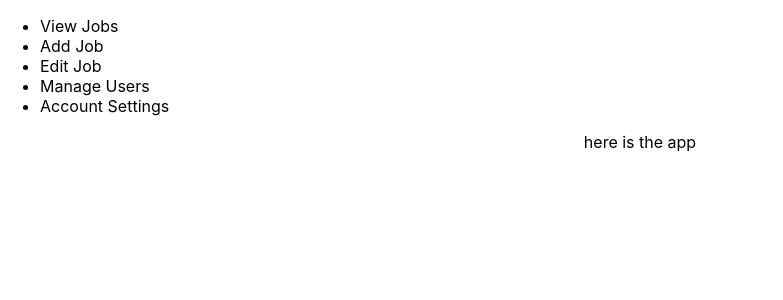
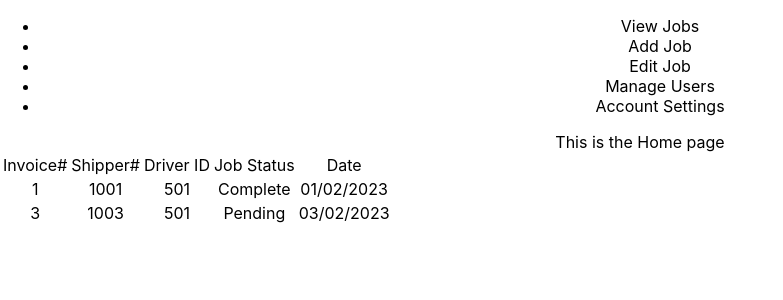
Before and after one commit to HighItsKy/CSCI441-GroupProject, a React (Create React App) app in the folder transportapp/: page / in a window 1280 px wide. Shown: the top 300 px of the page, without its empty margins (0-783 px from the left). Built offline with nearby package versions, Linux system fonts and the light colour scheme.

Commit message:
Add more components, routing example, and fake data to simulate grabbing from db

```diff
--- a/transportapp/package.json
+++ b/transportapp/package.json
@@ -8,6 +8,7 @@
     "@testing-library/user-event": "^13.5.0",
     "react": "^18.2.0",
     "react-dom": "^18.2.0",
+    "react-router-dom": "^6.9.0",
     "react-scripts": "5.0.1",
     "web-vitals": "^2.1.4"
   },
--- a/transportapp/src/App.js
+++ b/transportapp/src/App.js
@@ -1,16 +1,31 @@
-import logo from './logo.svg';
 import './App.css';
+import { Route, Switch } from 'react-router-dom'
 // import any components you want to use in this file:
 import Navbar from './components/Navbar';
+import Home from './components/Home';
+import About from './components/About';
+import Login from './components/Login';
+// use Route, Router instead
+import { createBrowserRouter, RouterProvider } from 'react-router-dom';
+
+
+// use state instead of variables
+let isUserLoggedIn = true;
+let currentPath = isUserLoggedIn ? <Home /> : <Login />
+
+const router = createBrowserRouter([
+  {
+    path: "/",
+    element: currentPath
+  }
+])
+
+
 
 function App() {
   return (
-    <div>
-      {/* Here is how we use the component in our html */}
-      <Navbar />
-      <div className="App">
-        here is the app
-      </div>
+    <div className='App'>
+      <RouterProvider router={router} />
     </div>
 
   );
--- /dev/null
+++ b/transportapp/src/components/About.js
@@ -0,0 +1,17 @@
+// import any components you want to use in this file:
+import Navbar from './Navbar';
+
+
+function About() {
+    return (
+        <div>
+            <Navbar />
+            <main>
+                This is the About page
+            </main>
+        </div>
+
+    );
+}
+
+export default About;
--- /dev/null
+++ b/transportapp/src/components/Home.js
@@ -0,0 +1,56 @@
+// import any components you want to use in this file:
+import Navbar from './Navbar';
+import JobList from './JobList';
+
+
+
+
+function Home() {
+
+    const adminUser = {
+        id: 101,
+        isAdmin: true,
+        isDriver: false,
+        firstName: "Chris",
+        lastName: "Pratt",
+        username: "starlord1982",
+        password: "12345",
+        phone: "(123) 456-7890",
+        streetAddress: "123 Star Court",
+        city: "city",
+        state: "state",
+        email: "email@mail.com"
+    }
+    const driverUser = {
+        id: 501,
+        isAdmin: false,
+        isDriver: true,
+        firstName: "Rocket",
+        lastName: "Racoon",
+        username: "firepower777",
+        password: "54321",
+        phone: "(111) 222-3333",
+        streetAddress: "444 emerald drive",
+        city: "other city",
+        state: "other state",
+        email: "rocket@email.com"
+    }
+
+
+
+
+
+    return (
+        <div>
+            <Navbar />
+            <main>
+                This is the Home page
+            </main>
+            {/* pass adminUser data if you want to see what the admin would show */}
+            <JobList key={driverUser.id} user={ driverUser }/>
+        </div>
+
+    );
+}
+
+export default Home;
--- /dev/null
+++ b/transportapp/src/components/JobList.js
@@ -0,0 +1,70 @@
+
+function JobList( {user} ) {
+
+    // temp data to simulate data grabbed from the db
+    let allJobs = [
+        {
+            invoiceID: 1,
+            shipperID: 1001,
+            driverID: 501,
+            jobStatus: "Complete",
+            dateOfOrder: "01/02/2023"
+        },
+        {
+            invoiceID: 2,
+            shipperID: 1002,
+            driverID: null,
+            jobStatus: "Pending",
+            dateOfOrder: "03/01/2023"
+        },
+        {
+            invoiceID: 3,
+            shipperID: 1003,
+            driverID: 501,
+            jobStatus: "Pending",
+            dateOfOrder: "03/02/2023"
+        }
+    ]
+
+
+
+    console.log(user.id)
+    let userJobs = allJobs
+    // assuming all admin users have an id < 200
+    // this will only filter jobs for users who are not admin
+    if (user.id >= 200) {
+        userJobs = allJobs.filter(job => job.driverID === user.id)
+    }
+    console.log(userJobs)
+
+
+    return (
+        <section>
+                <table>
+                    <thead>
+                        <tr>
+                            <td>Invoice#</td>
+                            <td>Shipper#</td>
+                            <td>Driver ID</td>
+                            <td>Job Status</td>
+                            <td>Date</td>
+                        </tr>
+                    </thead>
+                    <tbody>
+                            {userJobs.map((job) => (
+                                <tr>
+                                    <td>{job.invoiceID}</td>
+                                    <td>{job.shipperID}</td>
+                                    <td>{job.driverID}</td>
+                                    <td>{job.jobStatus}</td>
+                                    <td>{job.dateOfOrder}</td>
+                                </tr>
+                            ))}
+                    </tbody>
+                </table>
+        </section>
+
+    );
+}
+
+export default JobList;
--- /dev/null
+++ b/transportapp/src/components/Login.js
@@ -0,0 +1,12 @@
+function Login() {
+    return (
+        <div>
+            <main>
+                This is the Login page.
+            </main>
+        </div>
+
+    );
+}
+
+export default Login;
--- a/transportapp/src/index.js
+++ b/transportapp/src/index.js
@@ -3,9 +3,10 @@ import ReactDOM from 'react-dom/client';
 import './index.css';
 import App from './App';
 
+
 const root = ReactDOM.createRoot(document.getElementById('root'));
 root.render(
   <React.StrictMode>
-    <App />
+      <App />
   </React.StrictMode>
 );
```
Also changed, not shown: 2 other files (tests, documents, lock files or other folders).
